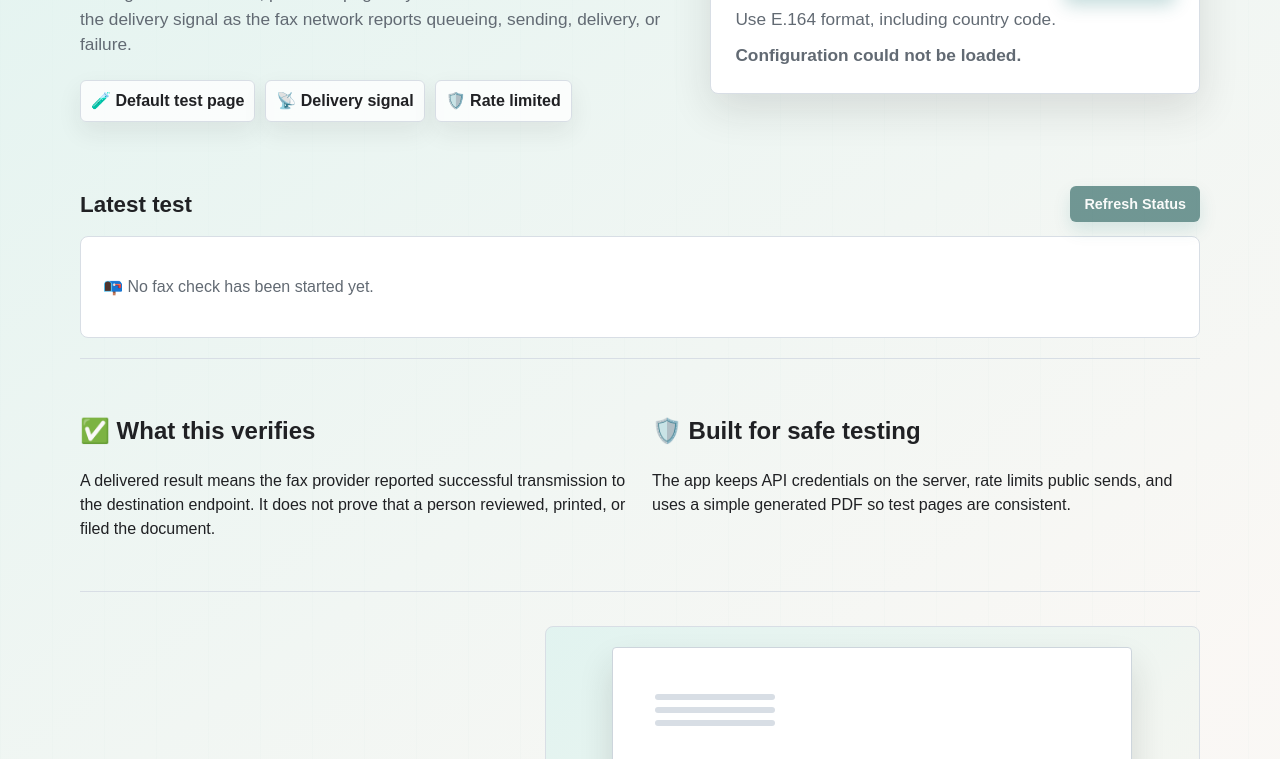
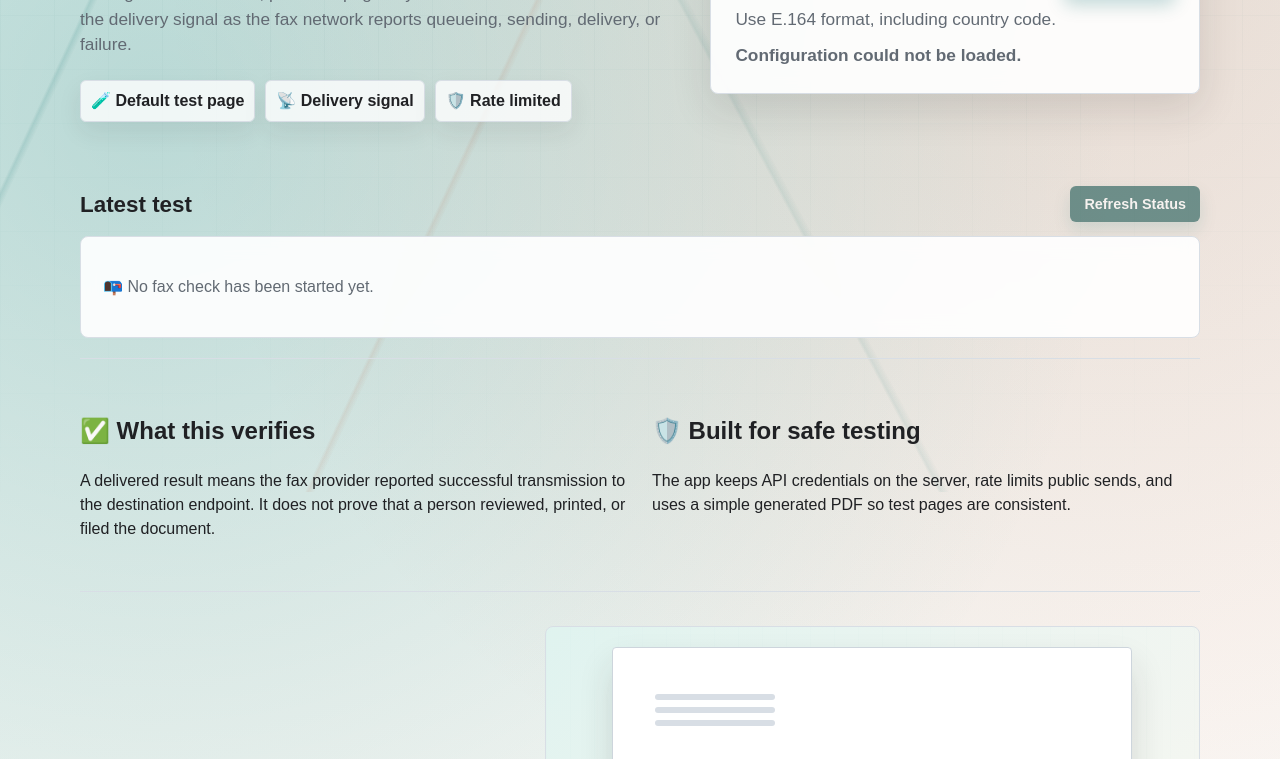
Before and after one commit to joeye51194-max/fax-testing-tool, a website: page public/index.html in a window 1280 px wide. Shown: the part 308-1067 px from the top of the page. Drawn offline with Linux system fonts and the light colour scheme; no server answers.

Commit message:
Add modern tech background

```diff
--- a/public/styles.css
+++ b/public/styles.css
@@ -23,14 +23,42 @@
 }
 
 body {
+  position: relative;
   margin: 0;
   font-family: Arial, Helvetica, sans-serif;
   color: var(--ink);
   background:
-    linear-gradient(145deg, rgba(223, 243, 239, 0.9) 0%, rgba(255, 248, 242, 0.55) 42%, rgba(244, 247, 248, 0.95) 78%),
-    repeating-linear-gradient(90deg, rgba(0, 106, 103, 0.035) 0, rgba(0, 106, 103, 0.035) 1px, transparent 1px, transparent 52px),
+    radial-gradient(circle at 12% 12%, rgba(0, 106, 103, 0.2), transparent 30%),
+    radial-gradient(circle at 86% 8%, rgba(183, 79, 43, 0.16), transparent 28%),
+    radial-gradient(circle at 50% 72%, rgba(0, 106, 103, 0.12), transparent 36%),
+    linear-gradient(145deg, rgba(223, 243, 239, 0.92) 0%, rgba(255, 248, 242, 0.58) 42%, rgba(244, 247, 248, 0.98) 78%),
     var(--soft);
   line-height: 1.5;
+}
+
+body::before {
+  content: "";
+  position: fixed;
+  inset: 0;
+  z-index: -2;
+  pointer-events: none;
+  background:
+    linear-gradient(90deg, rgba(0, 106, 103, 0.055) 1px, transparent 1px),
+    linear-gradient(0deg, rgba(0, 106, 103, 0.045) 1px, transparent 1px);
+  background-size: 54px 54px;
+  mask-image: linear-gradient(to bottom, rgba(0, 0, 0, 0.8), rgba(0, 0, 0, 0.28) 58%, rgba(0, 0, 0, 0.08));
+}
+
+body::after {
+  content: "";
+  position: fixed;
+  inset: 0;
+  z-index: -1;
+  pointer-events: none;
+  background:
+    linear-gradient(115deg, transparent 0 14%, rgba(0, 106, 103, 0.16) 14.2%, transparent 14.6% 41%, rgba(183, 79, 43, 0.12) 41.2%, transparent 41.6%),
+    linear-gradient(62deg, transparent 0 55%, rgba(0, 106, 103, 0.1) 55.2%, transparent 55.7%);
+  opacity: 0.75;
 }
 
 a {
@@ -92,6 +120,12 @@ main {
   margin: 0 auto;
 }
 
+main,
+.site-footer {
+  position: relative;
+  z-index: 1;
+}
+
 .hero {
   display: grid;
   grid-template-columns: minmax(0, 1.1fr) minmax(320px, 0.9fr);
@@ -145,10 +179,11 @@ main {
 
 .tool-panel,
 .result-card {
-  background: var(--panel);
+  background: rgba(255, 255, 255, 0.9);
   border: 1px solid var(--line);
   border-radius: 8px;
   box-shadow: var(--shadow);
+  backdrop-filter: blur(10px);
 }
 
 .tool-panel {
@@ -383,7 +418,8 @@ dd {
   border: 1px solid var(--line);
   border-radius: 8px;
   background:
-    linear-gradient(135deg, rgba(223, 243, 239, 0.9), rgba(255, 248, 242, 0.9));
+    linear-gradient(135deg, rgba(223, 243, 239, 0.92), rgba(255, 248, 242, 0.92)),
+    repeating-linear-gradient(90deg, rgba(0, 106, 103, 0.08) 0, rgba(0, 106, 103, 0.08) 1px, transparent 1px, transparent 24px);
 }
 
 .fax-sheet {
```
